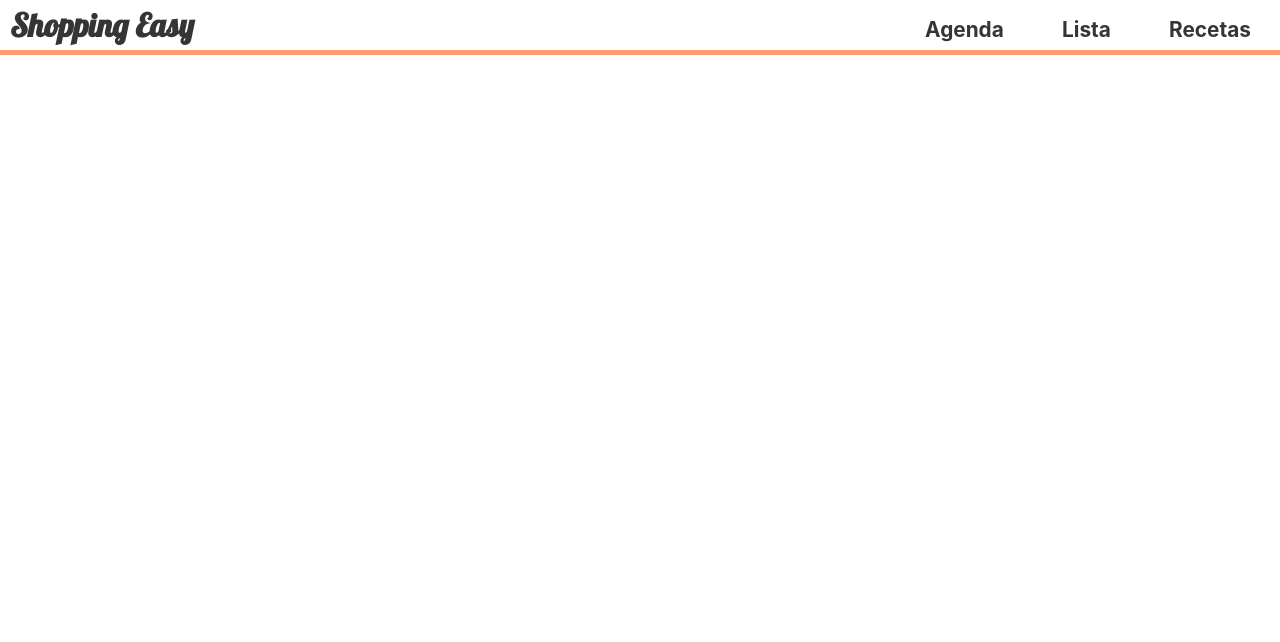
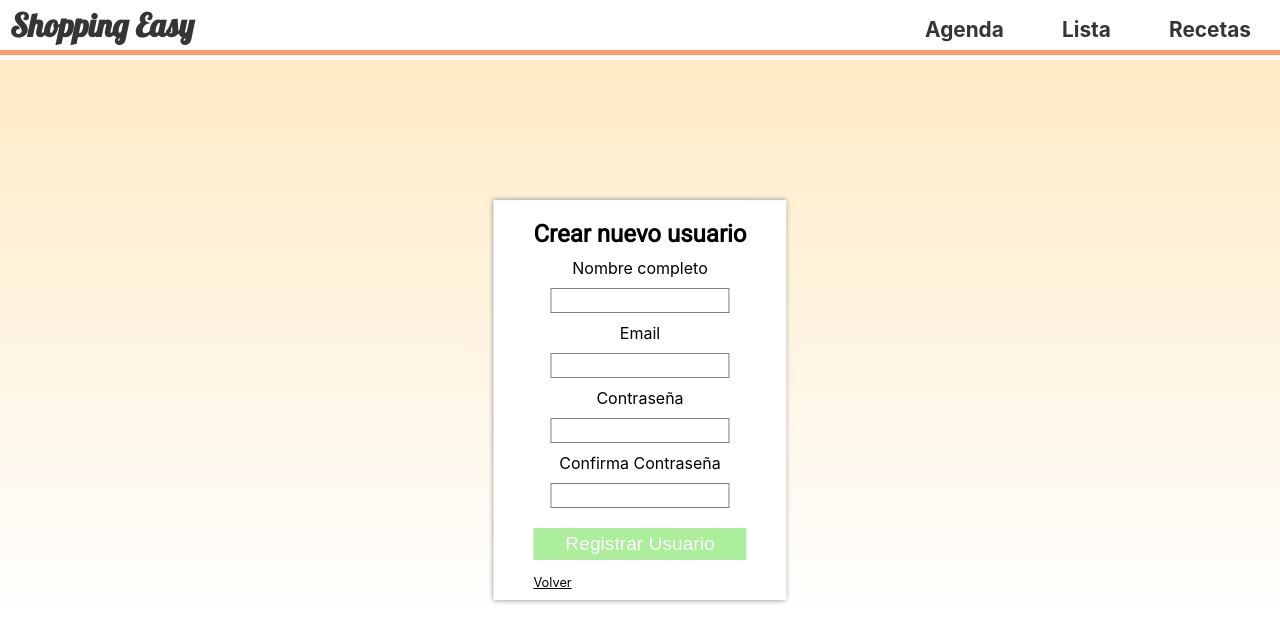
Before and after one commit to lea2696/recetas-react, a React (Create React App) app: page /new-user in a window 1280 px wide. Shown: the top 642 px of the page. Built offline with nearby package versions, Linux system fonts and the light colour scheme.

Commit message:
Add new user component an make post to the api

```diff
--- a/src/App.js
+++ b/src/App.js
@@ -2,35 +2,50 @@ import React from "react";
 import { theme, GlobalStyle } from "./Components/styles/Theme";
 import { ThemeProvider } from "styled-components";
 import MyProvider from "./themes/theme-context";
-import { BrowserRouter, Route} from "react-router-dom";
+import { BrowserRouter, Route, Redirect} from "react-router-dom";
 import ListRecipes from "./Components/ListRecipes"
 import ListShopping from "./Components/ListShopping";
 import NewRecipe from "./Components/NewRecipe";
 import Login from "./Components/Login";
+import NewUser from "./Components/NewUser";
+
 
 import "./App.css";
 import Header from "./Components/Header";
 import Agenda from "./Components/Agenda";
 
+const  PrivateRoute =  ({Component, ...rest}) => {
+    return (<Route {...rest} render = {(props)=> (
+      localStorage.getItem("token") ? (<Component {...props} />) :
+      (<Redirect to ="/login" />)
+    )}/> )
+}
 
 
-function App() {
+class App extends React.Component{
+  render(){
   return (
     <ThemeProvider theme={theme}>
       <MyProvider>
 
           <BrowserRouter>
           <GlobalStyle />
-          <Header />
-           <Route path="/" exact component = {Login}></Route>
-           <Route path="/agenda" component = {Agenda}></Route>
-           <Route path="/recetas" exact component= {ListRecipes}></Route>
-           <Route path="/recetas/nuevareceta" component={NewRecipe}></Route>
-           <Route path="/lista" component={ListShopping}></Route>
+           <Header/>
+           <Route path="/new-user" component = {NewUser} />
+
+           <Route path="/login"  component = {Login} />
+           <PrivateRoute path="/agenda" Component = {Agenda} />
+           <PrivateRoute path="/" exact Component = {Agenda} />
+           <PrivateRoute path="/recetas" exact Component= {ListRecipes} />
+           <PrivateRoute path="/recetas/nuevareceta" Component={NewRecipe} />
+           <PrivateRoute path="/lista" Component={ListShopping} />
           </BrowserRouter>
       </MyProvider>
     </ThemeProvider>
   );
+  }
 }
 
+
+
 export default App;
--- a/src/Components/Login.js
+++ b/src/Components/Login.js
@@ -1,103 +1,90 @@
 import React from "react";
-import styled from "styled-components";
-import {Redirect} from "react-router-dom";
-import { LoginUser, CheckToken } from "../auth/auth";
-const BodyContainer = styled.div`
-    height: 70vh;
-    overflow: hidden;
-    background-image: linear-gradient(to  bottom,#feac1740 ,rgba(255, 255, 255, 0.6));
-
-`;
-const LoginContainer = styled.div`
-    position: absolute;
-    top: 50%;
-    left: 50%;
-    transform: translate(-50%, -50%);
-    z-index: 99;
-    background-color: white;
-    padding: 20px 40px 40px 40px;
-     box-shadow: 0 0 5px #808080;
-        h2 {
-            text-align: center;
-            font-weight: bolder;
-            font-family: "Roboto", Arial, Helvetica, sans-serif;
-        }
-        form {
-            align-items: center;
-            display: flex;
-            flex-direction: column;
-            justify-content: center;
-                label{
-                    margin: 10px;
-                    display: block;
-                    text-align: center;
-                }
-                input {
-                    border: 1px solid gray;
-                    height: 25px;
-                }
-                button{
-                    display: block;
-                    width: 100%;
-                    background-color: #75cf38;
-                    color: white;
-                    margin-top: 20px;
-                    font-size: 1.2rem;
-                    border: none;
-                    padding: 5px;
-        }
-        }
-        p{  position: absolute;
-        bottom: 10px;
-            font-size: 0.8rem;
-            a {
-                color: black;
-            }
-
-        }
-`
+import {Redirect, Link} from "react-router-dom";
+import { LoginUser} from "../auth/auth";
+import { BodyContainer, LoginContainer } from "./styles/LoginStyle";
 
 export default class Login extends React.Component {
     state = {
         email: "",
         password: "",
+        errors : {
+            email: true,
+            password: true
+        },
+        token: false
+
     }
-    handleInputUser = (e) => {
-        let email = e.target.value;
+    componentDidMount(){
+         console.log("entre");
+        if(localStorage.getItem("token")){
+            this.setState({
+                token: true
+            })
+        }
+    }
+
+    handleChange = (e) => {
+        const {name, value} = e.target;
+        let errors ={...this.state.errors};
+
+        switch(name) {
+            case "email" :
+            if(value.length < 4) {
+                errors[name] = "El email es invalido"
+            } else{
+                errors[name] = false
+            }
+            break;
+            case "password" :
+            if(value.length < 6 ) {
+                errors[name] = "El password debe ser de minimo 6 caracteres"
+            }else{
+                errors[name] = false
+            }
+            break;
+            default: break;
+        }
         this.setState({
-            email
+            [name]: value,
+            errors
         })
+
     }
-    handleInputPassword = (e) => {
-        let password = e.target.value;
-        this.setState({
-            password
-        })
-    }
-    handleSubmit = async (e) => {
+
+    handleSubmit = async (e, validity) => {
         e.preventDefault();
+        if(validity){ //Is the form is valid
         let data = {
             email : this.state.email,
             password: this.state.password
         }
+
        let dataUser = await LoginUser(data);
-       console.log(dataUser)
-       if(dataUser.token){
-           localStorage.setItem("token", dataUser.token);
-           let check = await CheckToken(dataUser.token);
-           console.log(check);
-            this.setState({
-                token: dataUser.token
+       let token = dataUser.token;
+
+       if(token && this.state.token === false ){
+            localStorage.setItem("token", dataUser.token);
+            return this.setState({
+                token: true
             })
        }
-       this.setState({
-           email: "",
-           password: ""
-       })
 
+    }
+    }
+
+    checkForm = (errors) =>{
+        let valid = true;
+    Object.values(errors).forEach(
+    // if we have an error string set valid to false
+    (val) => val  && (valid = false)
+  );
+  return valid;
     }
 
     render(){
+
+        let validity = this.checkForm(this.state.errors);
+
         if(this.state.token){
             return <Redirect to="/agenda" />
         } else{
@@ -105,14 +92,14 @@ export default class Login extends React.Component {
             <BodyContainer>
         <LoginContainer>
             <h2>Login</h2>
-            <form onSubmit = {this.handleSubmit}>
+            <form onSubmit = {(e)=>this.handleSubmit(e, validity)}>
                 <label>Email</label>
-                <input type="text" value={this.state.email} onChange = {this.handleInputUser} />
+                <input type="email" name="email" value={this.state.email} onChange = {this.handleChange} required />
                 <label>Contraseña</label>
-                <input type="password" value={this.state.password} onChange = {this.handleInputPassword} />
-                <button>Login</button>
+                <input type="password"  name="password" value={this.state.password} onChange = {this.handleChange} required />
+                <button disabled={!validity}>Login</button>
             </form>
-            <p>No eres miembro? <a href="/"> Crea tu usuario</a></p>
+            <p>No eres miembro? <Link to="/new-user"> Crea tu usuario</Link></p>
         </LoginContainer>
         </BodyContainer>
         )
--- /dev/null
+++ b/src/Components/NewUser.js
@@ -0,0 +1,138 @@
+import React from "react";
+import { BodyContainer, LoginContainer } from "./styles/LoginStyle";
+import { Link } from "react-router-dom";
+import { CreateUser } from "../auth/auth";
+export default class NewUser extends React.Component {
+    state = {
+        name: "",
+        email: "",
+        firstPassword: "",
+        secondPassword: "",
+        errors : {
+            name: true,
+            email: true,
+            password: true
+        },
+       ok: false,
+       message: "",
+       check: false
+    }
+    handleChange = (e) => {
+        const {name, value} = e.target;
+        let errors ={...this.state.errors};
+        switch(name) {
+            case "name":
+            if(value.length < 3) {
+                errors[name] = "El nombre completo debe ser de minimo 3 caracteres"
+            } else{
+                errors[name] = false
+            }
+            break;
+            case "email" :
+            if(value.length < 4) {
+                errors[name] = "El email es invalido"
+            } else{
+                errors[name] = false
+            }
+            break;
+            case "firstPassword" :
+            if(value !== this.state.secondPassword){
+                errors.password = "Las contrasenas no coinciden"
+            } else{
+                errors[name] = false
+            }
+            break
+            case "secondPassword" :
+            if(value !== this.state.firstPassword){
+                errors.password = "Las contrasenas no coinciden"
+            } else {
+                errors.password = false
+            }
+            break;
+            default: break;
+            }
+
+        this.setState({
+            [name]: value,
+            errors
+        })
+
+    }
+
+    handleErrors = (errors) => {
+        let valid = true;
+    Object.values(errors).forEach(
+    // if we have an error string set valid to false
+    (val) => val  && (valid = false)
+  );
+  return valid;
+
+    }
+
+    handleSubmit = async (e, validity) => {
+        e.preventDefault();
+       if( e.target.checkValidity() && validity ){
+           let state = {...this.state};
+           let data = {
+               name: state.name,
+               email: state.email,
+               password: state.firstPassword
+           };
+           let res = await CreateUser(data);
+           console.log(res);
+           if(!res.data.ok){
+              return  this.setState({
+                   ok: true,
+                   message: res.data.message
+               })
+           } else{
+                return this.setState({
+                    check: true
+                })
+                }
+           }
+
+       }
+
+
+
+    render(){
+        let validate = this.handleErrors(this.state.errors);
+        if(this.state.check){
+
+           return  <BodyContainer>
+                <LoginContainer>
+                    <h2>Usuario creado con exito</h2>
+                    <button>  <Link to="/">Iniciar sesion</Link> </button>
+                </LoginContainer>
+            </BodyContainer>
+        }  else{
+
+
+        return(
+        <BodyContainer>
+            <LoginContainer>
+                <h2>Crear nuevo usuario</h2>
+        {this.state.ok ? <span>{this.state.message}</span> : null}
+                <form onSubmit={(e)=>this.handleSubmit(e, validate)}>
+                    <label>Nombre completo</label>
+                    <input type="text" value={this.state.name} name="name"
+                    onChange={this.handleChange} required></input>
+                    <label>Email</label>
+                    <input type="text" value={this.state.email}  name="email"
+                    onChange={this.handleChange} required></input>
+                    <label>Contraseña</label>
+                    <input type="password" value={this.state.firstPassword} name="firstPassword"
+                    onChange={this.handleChange} required></input>
+                    <label>Confirma Contraseña</label>
+                    <input type="password" value={this.state.secondPassword} name="secondPassword"
+                    onChange={this.handleChange} required></input>
+                    <button disabled={!validate}>Registrar Usuario</button>
+                </form>
+                <p><Link to="/">Volver</Link></p>
+            </LoginContainer>
+        </BodyContainer>
+        )
+        }
+}
+}
--- /dev/null
+++ b/src/Components/styles/LoginStyle.js
@@ -0,0 +1,66 @@
+import styled from "styled-components";
+
+export const BodyContainer = styled.div`
+    height: 70vh;
+    overflow: hidden;
+    background-image: linear-gradient(to  bottom,#feac1740 ,rgba(255, 255, 255, 0.6));
+
+`;
+export const LoginContainer = styled.div`
+    position: absolute;
+    top: 50%;
+    left: 50%;
+    transform: translate(-50%, -50%);
+    z-index: 99;
+    background-color: white;
+    padding: 20px 40px 40px 40px;
+     box-shadow: 0 0 5px #808080;
+        h2 {
+            text-align: center;
+            font-weight: bolder;
+            font-family: "Roboto", Arial, Helvetica, sans-serif;
+        }
+        form {
+            align-items: center;
+            display: flex;
+            flex-direction: column;
+            justify-content: center;
+                label{
+                    margin: 10px;
+                    display: block;
+                    text-align: center;
+                }
+                input {
+                    border: 1px solid gray;
+                    height: 25px;
+                }
+        }
+                button{
+                    display: block;
+                    width: 100%;
+                    background-color: #75cf38;
+                    color: white;
+                    margin-top: 20px;
+                    font-size: 1.2rem;
+                    border: none;
+                    padding: 5px;
+
+                     a {
+                         color: white;
+                         text-decoration: none;
+                     }
+
+                    &:disabled {
+                        background-color: #adee9d;
+                    }
+
+        }
+        p{  position: absolute;
+        bottom: 10px;
+            font-size: 0.8rem;
+            a {
+                color: black;
+            }
+
+        }
+`
```
Also changed, not shown: src/Components/Header.js (+13 -1 lines), src/auth/auth.js (+34 -10 lines), src/Components/NewLogin.js (added).
